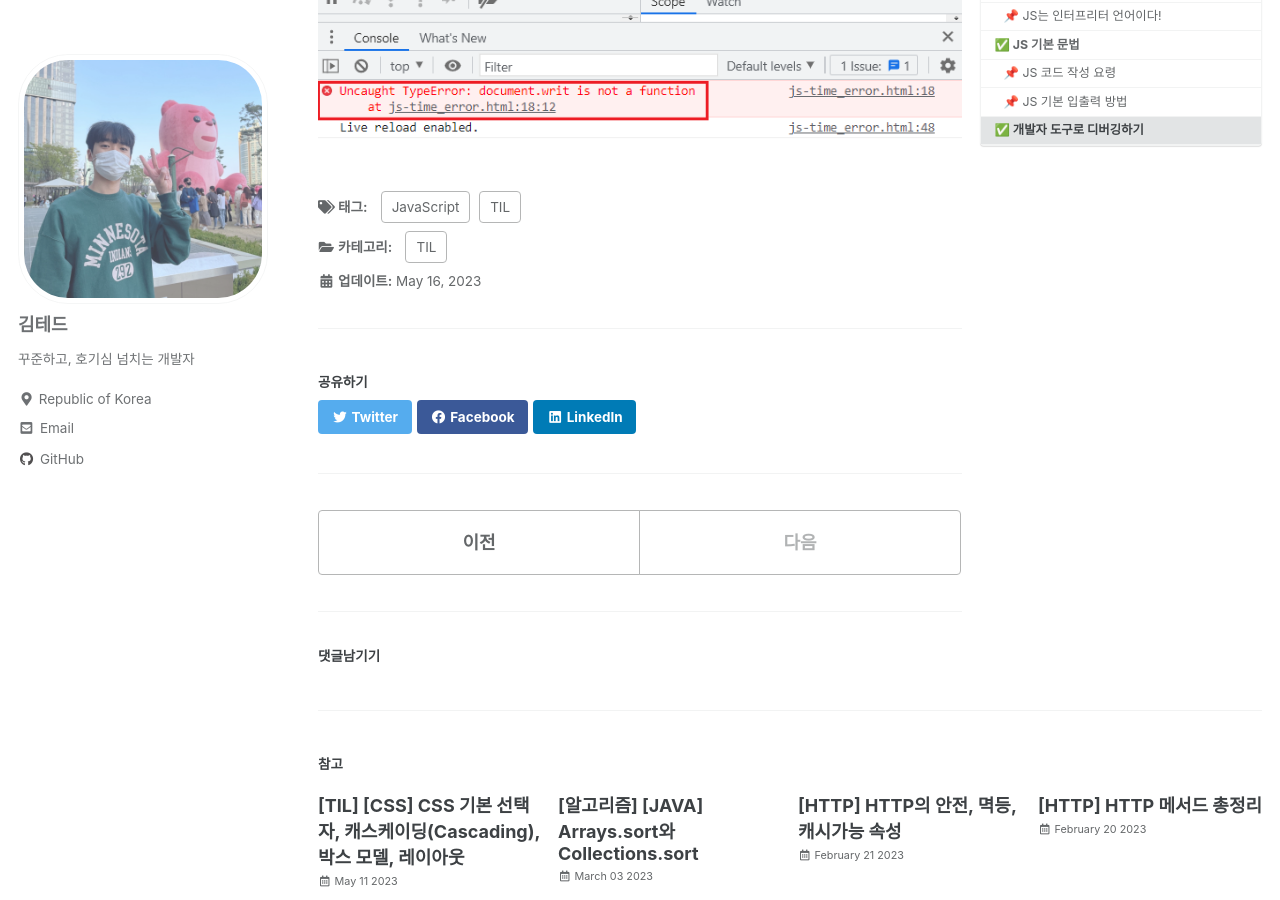
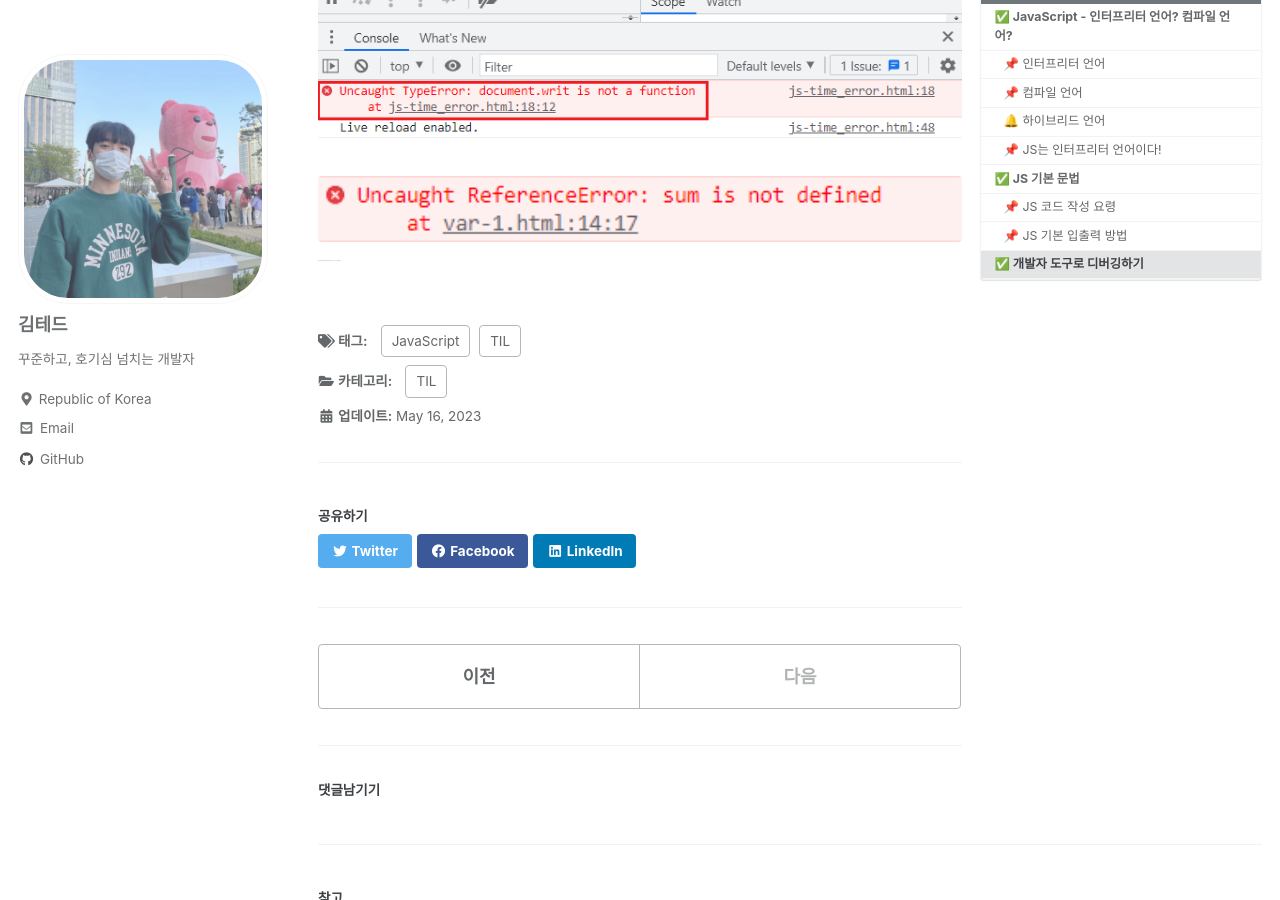
Before and after one commit to idkim97/idkim97.github.io, a Jekyll site: the page built from _posts/2023-05-16-JS 인터프리터언어, 기본 문법.md, in a window 1280 px wide and 900 px high, scrolled down 6486 px. Built offline with Jekyll 4.4.1, drawn with Linux system fonts in a browser that asks for light colours; cached includes are drawn as plain includes; some web fonts are replaced; comment, search, counter and statistics services are not loaded.

Commit message:
Update 2023-05-16-JS 인터프리터언어, 기본 문법.md

```diff
--- a/_posts/2023-05-16-JS 인터프리터언어, 기본 문법.md
+++ b/_posts/2023-05-16-JS 인터프리터언어, 기본 문법.md
@@ -130,3 +130,8 @@ JS를 웹브라우저 없이 서버딴에서 실행이 가능한데 이러면
 <p align="left">
 <img src="https://github.com/idkim97/idkim97.github.io/blob/master/img/console1.png?raw=true">
 </p>
+
+<figure align="left">
+<img src="https://github.com/idkim97/idkim97.github.io/blob/master/img/var1.png?raw=true">
+<figcaption style="font-size:1px"> 함수 밖에서 지역변수를 사용하면 나타나는 오류 메시지 </figcaption>
+</figure>
```
